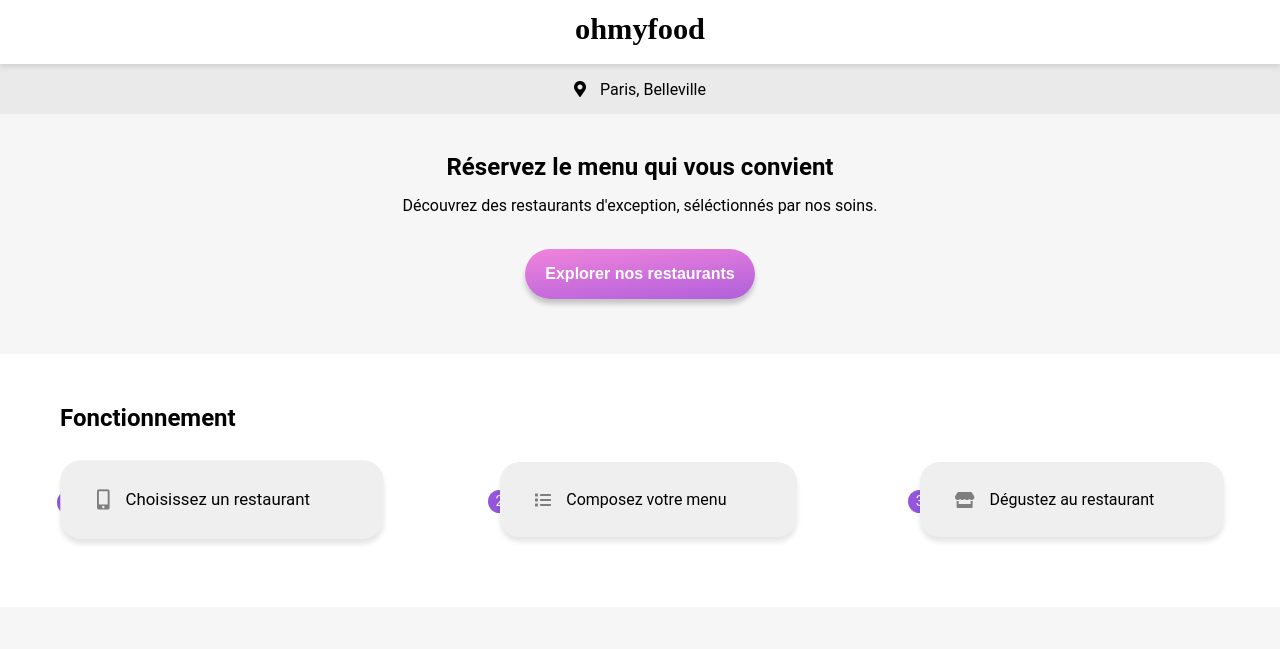
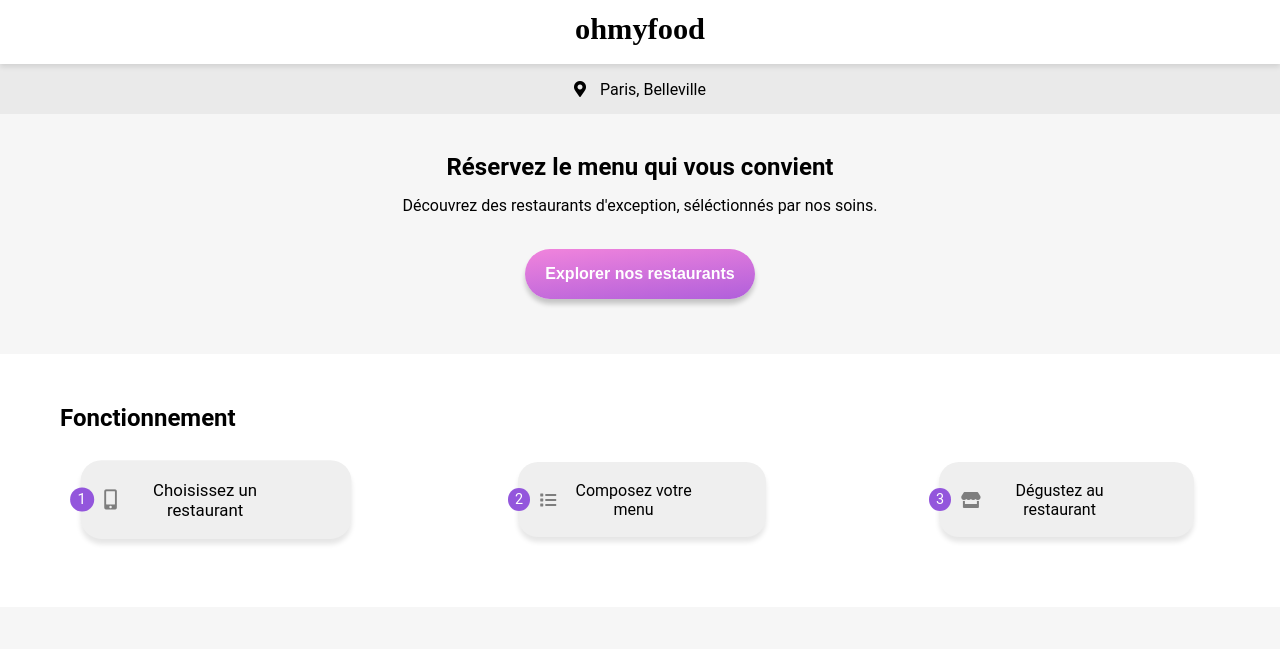
Before and after one commit to BryanYanice/P3_HAMMOUM_Bryan, a website: page index.html in a window 1280 px wide. Shown: the top 649 px of the page. Drawn offline with Linux system fonts and the light colour scheme; a web font is replaced by a local one.

Commit message:
correction des div class operation_btn-bloc

```diff
--- a/index.html
+++ b/index.html
@@ -33,16 +33,16 @@
     <h2 class="operation_title">Fonctionnement</h2>
     <div class="operation_bloc">
         <div class="operation_btn-bloc">
-            <p class="operation_btn_number operation_btn_number1">1</p>
-            <button class="operation_btn operation_chois"><i class="fas fa-mobile-alt operation_btn-icon"></i><span class="operation_span">Choisissez un restaurant</span></button>
+            <!--<p class="operation_btn_number operation_btn_number1">1</p>-->
+            <button class="operation_btn operation_chois"><p class="operation_btn_number operation_btn_number1">1</p><i class="fas fa-mobile-alt operation_btn-icon"></i><span class="operation_span">Choisissez un restaurant</span></button>
         </div>
         <div class="operation_btn-bloc">
-            <p class="operation_btn_number operation_btn_number2">2</p>
-            <button class="operation_btn operation_menu"><i class="fas fa-list operation_btn-icon"></i><span class="operation_span">Composez votre menu</span></button>
+            <!--<p class="operation_btn_number operation_btn_number2">2</p>-->
+            <button class="operation_btn operation_menu"><p class="operation_btn_number operation_btn_number2">2</p><i class="fas fa-list operation_btn-icon"></i><span class="operation_span">Composez votre menu</span></button>
         </div>
         <div class="operation_btn-bloc">
-            <p class="operation_btn_number operation_btn_number3">3</p>
-            <button class="operation_btn operation_restaurant"><i class="fas fa-store operation_btn-icon"></i><span class="operation_span">Dégustez au restaurant</span></button>
+            <!--<p class="operation_btn_number operation_btn_number3">3</p>-->
+            <button class="operation_btn operation_restaurant"><p class="operation_btn_number operation_btn_number3">3</p><i class="fas fa-store operation_btn-icon"></i><span class="operation_span">Dégustez au restaurant</span></button>
         </div>
     </div>
 </section>
--- a/style.scss
+++ b/style.scss
@@ -138,6 +138,7 @@ header {
     &_btn-bloc {
         display: flex;
         align-items: baseline;
+        justify-content: center; /*test*/
     }
     &_btn {
         font-size: 1rem;
@@ -145,7 +146,7 @@ header {
         height: 75px;
         width: 86%;
         border: none;
-        margin-right: 20px;
+        /*margin-right: 20px;test*/
         margin-bottom: 25px;
         border-radius: 20px;
         display: flex;
@@ -157,19 +158,23 @@ header {
         animation-iteration-count: infinite;
         animation-timing-function: linear;
         &_number {
-            margin-top: -19px;
+            /*margin-top: -19px;test*/
             background-color: $color-primary;
             font-size: 0.9rem;
             width: 23px;
             height: 23px;
-            margin-left: 10px;
+            /*margin-left: 10px;test*/
             position: relative;
-            left: 11px;
+            /*left: 11px;test*/
+            left: -10px;
             color: #fff;
             text-align: center;
             border: none;
             border-radius: 50%;
             padding: 3px 3px;
+            @include tablet-only {
+                width: 27px;
+            }
         }
         .fas.fa-mobile-alt {
             font-size: 1.2rem;
@@ -177,7 +182,7 @@ header {
         }
         &-icon {
             color: #7e7e7e;
-            padding-left: 35px;
+            /*padding-left: 35px;test*/
             font-size: 1rem;
         }
     }
```
Also changed, not shown: style.css, 1 other file.
